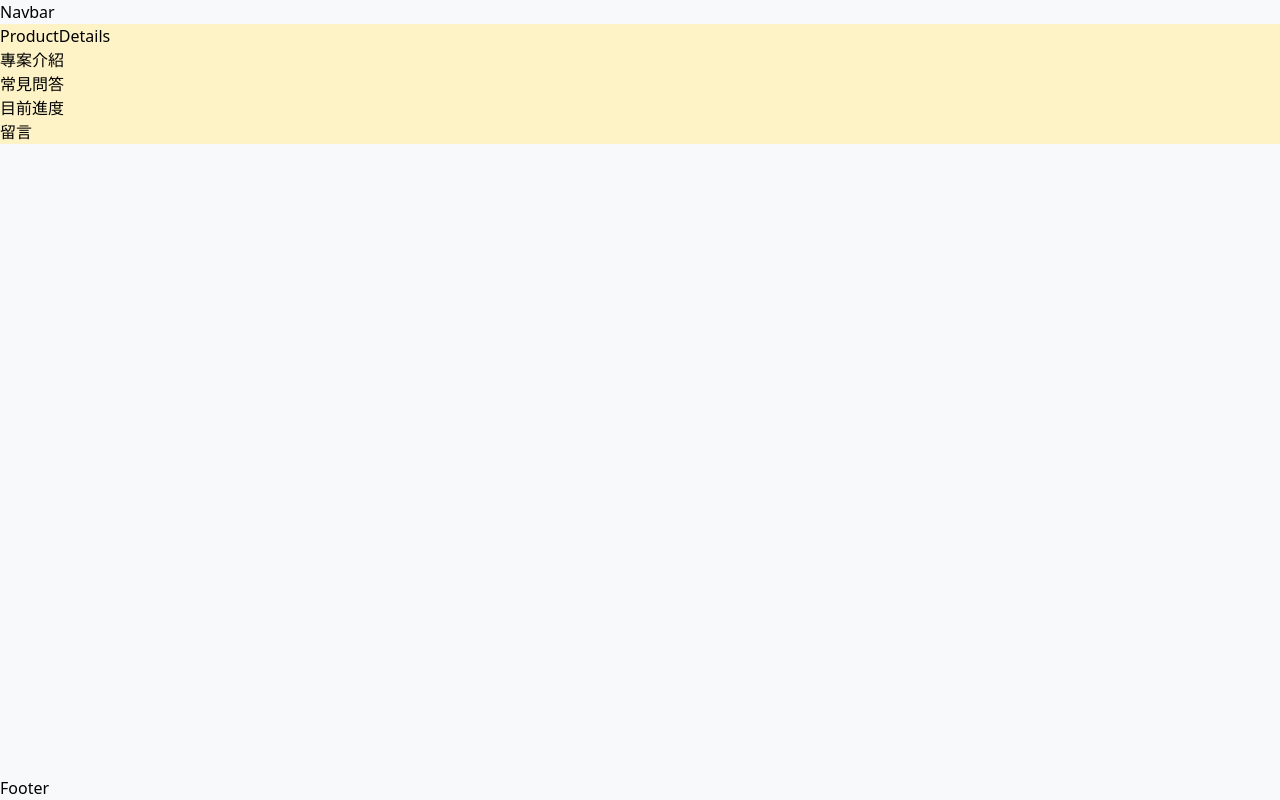
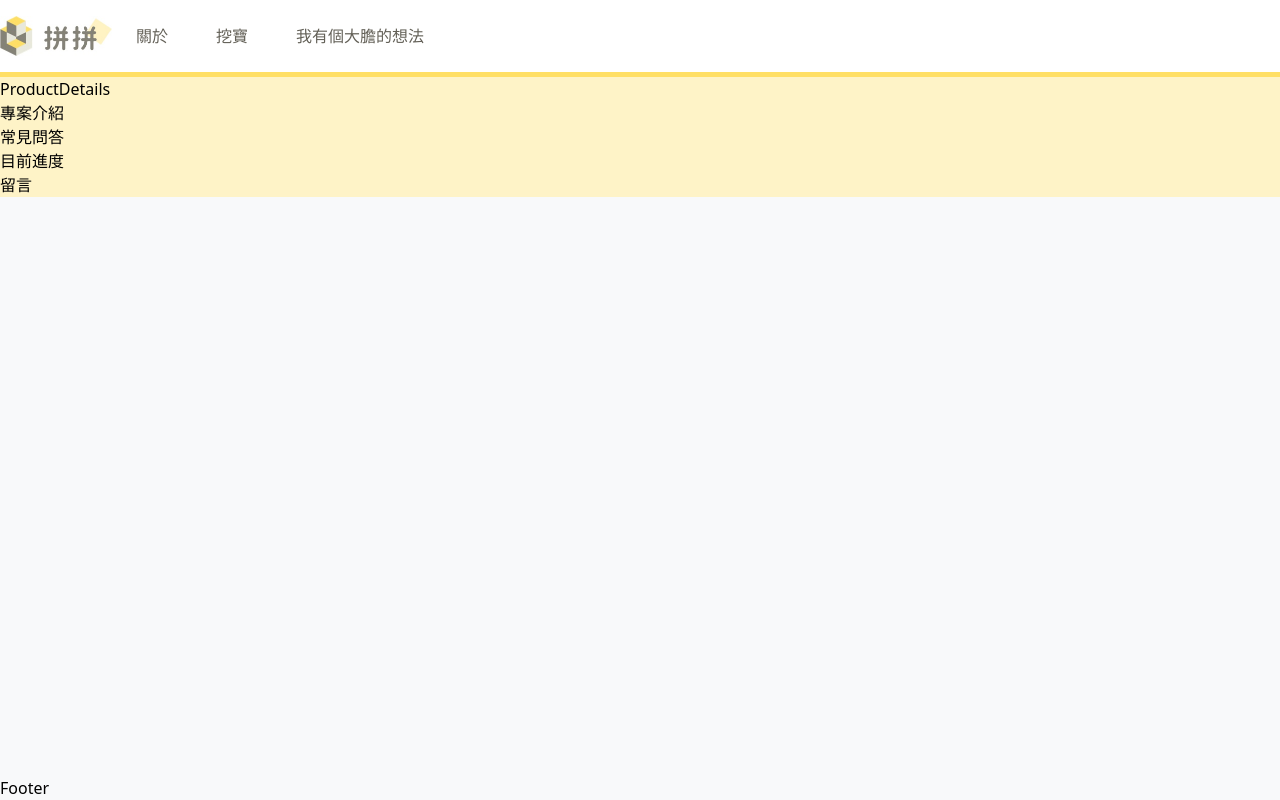
Before and after one commit to lyaui/tailwind-practice_raising-funds, a React (Create React App) app: page /product-details in a window 1280 px wide. Built offline with nearby package versions, Linux system fonts and the light colour scheme; the HTML template or start-up script is replaced by a standard one.

Commit message:
設置 navbar 基礎樣式

```diff
--- a/src/App.js
+++ b/src/App.js
@@ -6,7 +6,7 @@ import ProductDetails from './pages/productDetails';
 function App() {
   return (
     <BrowserRouter>
-      <div className='App bg-gray-default h-screen relative'>
+      <div className='App bg-gray-bg h-screen relative'>
         <Navbar />
         <div className='container bg-yellow-100 '>
           <Switch>
--- a/src/compnents/layout/Navbar.js
+++ b/src/compnents/layout/Navbar.js
@@ -1,7 +1,36 @@
 import React from 'react';
+import { Link } from 'react-router-dom';
+import logo from '../../assets/images/logo.jpeg';
 
 function Navbar() {
-  return <header className='container'>Navbar</header>;
+  // TODO btn
+  const navItems = [
+    { label: '關於', path: '/' },
+    { label: '挖寶', path: '/' },
+    { label: '我有個大膽的想法', path: '/' },
+  ];
+  const renderNavItems = navItems.map(({ label, path }) => (
+    <li key={label}>
+      <Link to={path} className='p-6 text-base text-font-link'>
+        {label}
+      </Link>
+    </li>
+  ));
+
+  return (
+    <header className='bg-white py-4 border-b-5 border-yellow'>
+      <div className='container flex items-center'>
+        <h1>
+          <Link path='/' title='拼拼'>
+            <img src={logo} alt='拼拼' className='w-28 h-10' />
+          </Link>
+        </h1>
+        <nav>
+          <ul className='flex'> {renderNavItems}</ul>
+        </nav>
+      </div>
+    </header>
+  );
 }
 
 export default Navbar;
--- a/tailwind.config.js
+++ b/tailwind.config.js
@@ -8,8 +8,15 @@ module.exports = {
       },
       colors: {
         gray: {
-          default: '#F8F9FA',
+          bg: '#F8F9FA',
         },
+        yellow: {
+          DEFAULT: '#FFDF65',
+        },
+        font: { link: '#636057' },
+      },
+      borderWidth: {
+        5: '5px',
       },
     },
   },
```
